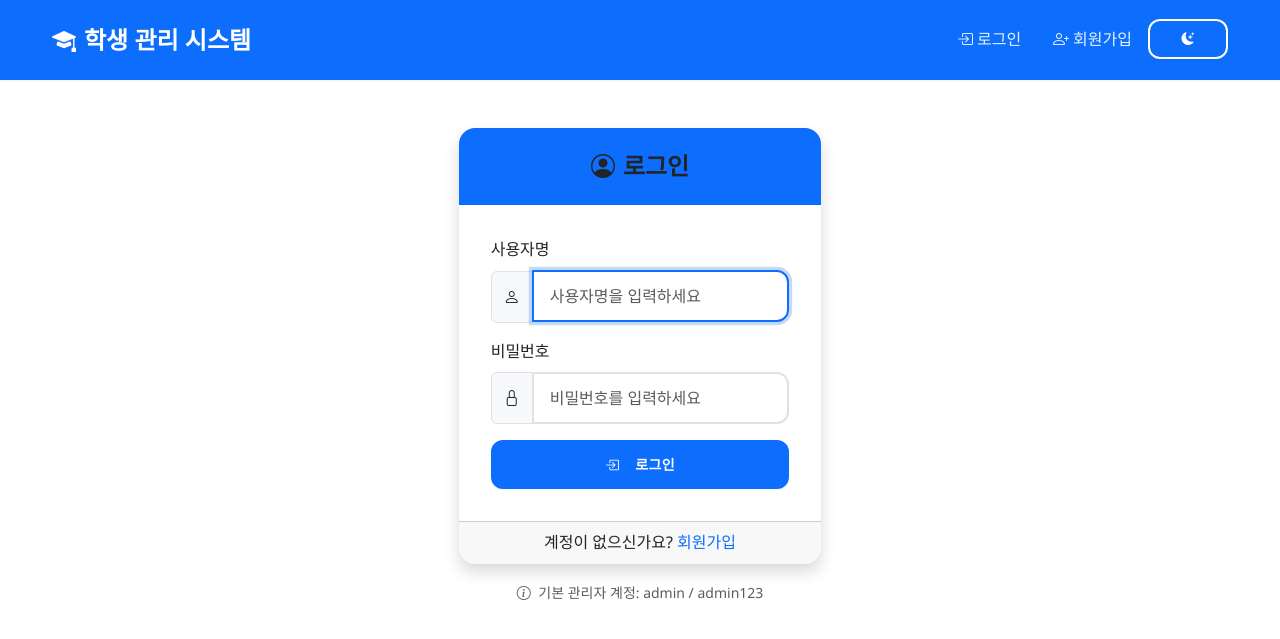
After one commit to YuHyungmin1226/management, a Flask app: page /login in a window 1280 px wide. The commit adds this page. Shown: the top 639 px of the page. Run offline with Flask 3, Linux system fonts and the light colour scheme; some libraries are stand-ins or nearby versions.

Commit message:
feat: 로그인 기능 추가 - Flask-Login을 사용한 사용자 인증 시스템 구현 - 로그인/회원가입 페이지 추가 - 모든 라우트에 @login_required 데코레이터 적용 - 기본 관리자 계정 자동 생성 - 네비게이션 바에 사용자 메뉴 추가

```diff
--- a/requirements.txt
+++ b/requirements.txt
@@ -1,8 +1,10 @@
 Flask==3.1.1
 Flask-SQLAlchemy==3.1.1
 Flask-WTF==1.2.1
+Flask-Login==0.6.3
 # Flask-Limiter==3.9.2  # 포터블 버전에서 제거 (불필요한 복잡성)
 Flask-Migrate==4.0.7
 email_validator==2.2.0
+Werkzeug>=3.1.0
 # PyInstaller (빌드 시 자동 설치)
 # pygame (PyInstaller 의존성, 자동 설치)
--- a/templates/base.html
+++ b/templates/base.html
@@ -675,6 +675,7 @@
             </button>
 
             <div class="collapse navbar-collapse" id="navbarNav">
+                {% if current_user.is_authenticated %}
                 <ul class="navbar-nav me-auto">
                     <li class="nav-item">
                         <a class="nav-link" href="{{ url_for('index') }}">
@@ -699,12 +700,43 @@
                 </ul>
 
                 <ul class="navbar-nav">
+                    <li class="nav-item dropdown">
+                        <a class="nav-link dropdown-toggle" href="#" id="navbarDropdown" role="button" data-bs-toggle="dropdown" aria-expanded="false">
+                            <i class="bi bi-person-circle me-1"></i>{{ current_user.username }}
+                        </a>
+                        <ul class="dropdown-menu dropdown-menu-end" aria-labelledby="navbarDropdown">
+                            <li><span class="dropdown-item-text text-muted">{{ current_user.email }}</span></li>
+                            <li><hr class="dropdown-divider"></li>
+                            <li><a class="dropdown-item" href="{{ url_for('logout') }}">
+                                <i class="bi bi-box-arrow-right me-2"></i>로그아웃
+                            </a></li>
+                        </ul>
+                    </li>
                     <li class="nav-item">
                         <button class="btn btn-outline-light btn-sm" onclick="toggleTheme()" title="테마 변경">
                             <i class="bi bi-moon-stars-fill"></i>
                         </button>
                     </li>
                 </ul>
+                {% else %}
+                <ul class="navbar-nav ms-auto">
+                    <li class="nav-item">
+                        <a class="nav-link" href="{{ url_for('login') }}">
+                            <i class="bi bi-box-arrow-in-right me-1"></i>로그인
+                        </a>
+                    </li>
+                    <li class="nav-item">
+                        <a class="nav-link" href="{{ url_for('register') }}">
+                            <i class="bi bi-person-plus me-1"></i>회원가입
+                        </a>
+                    </li>
+                    <li class="nav-item">
+                        <button class="btn btn-outline-light btn-sm" onclick="toggleTheme()" title="테마 변경">
+                            <i class="bi bi-moon-stars-fill"></i>
+                        </button>
+                    </li>
+                </ul>
+                {% endif %}
             </div>
         </div>
     </nav>
--- /dev/null
+++ b/templates/login.html
@@ -0,0 +1,64 @@
+{% extends "base.html" %}
+
+{% block title %}로그인 - 학생 관리 시스템{% endblock %}
+
+{% block content %}
+<div class="container mt-5">
+    <div class="row justify-content-center">
+        <div class="col-md-6 col-lg-4">
+            <div class="card shadow">
+                <div class="card-header bg-primary text-white text-center">
+                    <h4 class="mb-0">
+                        <i class="bi bi-person-circle me-2"></i>로그인
+                    </h4>
+                </div>
+                <div class="card-body">
+                    <form method="POST">
+                        <input type="hidden" name="csrf_token" value="{{ csrf_token() }}">
+
+                        <div class="mb-3">
+                            <label for="username" class="form-label">사용자명</label>
+                            <div class="input-group">
+                                <span class="input-group-text">
+                                    <i class="bi bi-person"></i>
+                                </span>
+                                <input type="text" class="form-control" id="username" name="username"
+                                       required autofocus placeholder="사용자명을 입력하세요">
+                            </div>
+                        </div>
+
+                        <div class="mb-3">
+                            <label for="password" class="form-label">비밀번호</label>
+                            <div class="input-group">
+                                <span class="input-group-text">
+                                    <i class="bi bi-lock"></i>
+                                </span>
+                                <input type="password" class="form-control" id="password" name="password"
+                                       required placeholder="비밀번호를 입력하세요">
+                            </div>
+                        </div>
+
+                        <div class="d-grid">
+                            <button type="submit" class="btn btn-primary">
+                                <i class="bi bi-box-arrow-in-right me-2"></i>로그인
+                            </button>
+                        </div>
+                    </form>
+                </div>
+                <div class="card-footer text-center">
+                    <p class="mb-0">계정이 없으신가요?
+                        <a href="{{ url_for('register') }}" class="text-decoration-none">회원가입</a>
+                    </p>
+                </div>
+            </div>
+
+            <div class="mt-3 text-center">
+                <small class="text-muted">
+                    <i class="bi bi-info-circle me-1"></i>
+                    기본 관리자 계정: admin / admin123
+                </small>
+            </div>
+        </div>
+    </div>
+</div>
+{% endblock %}
```
Also changed, not shown: management_app.py (+128 -0 lines), templates/register.html (added, +102 -0 lines), README.md.
